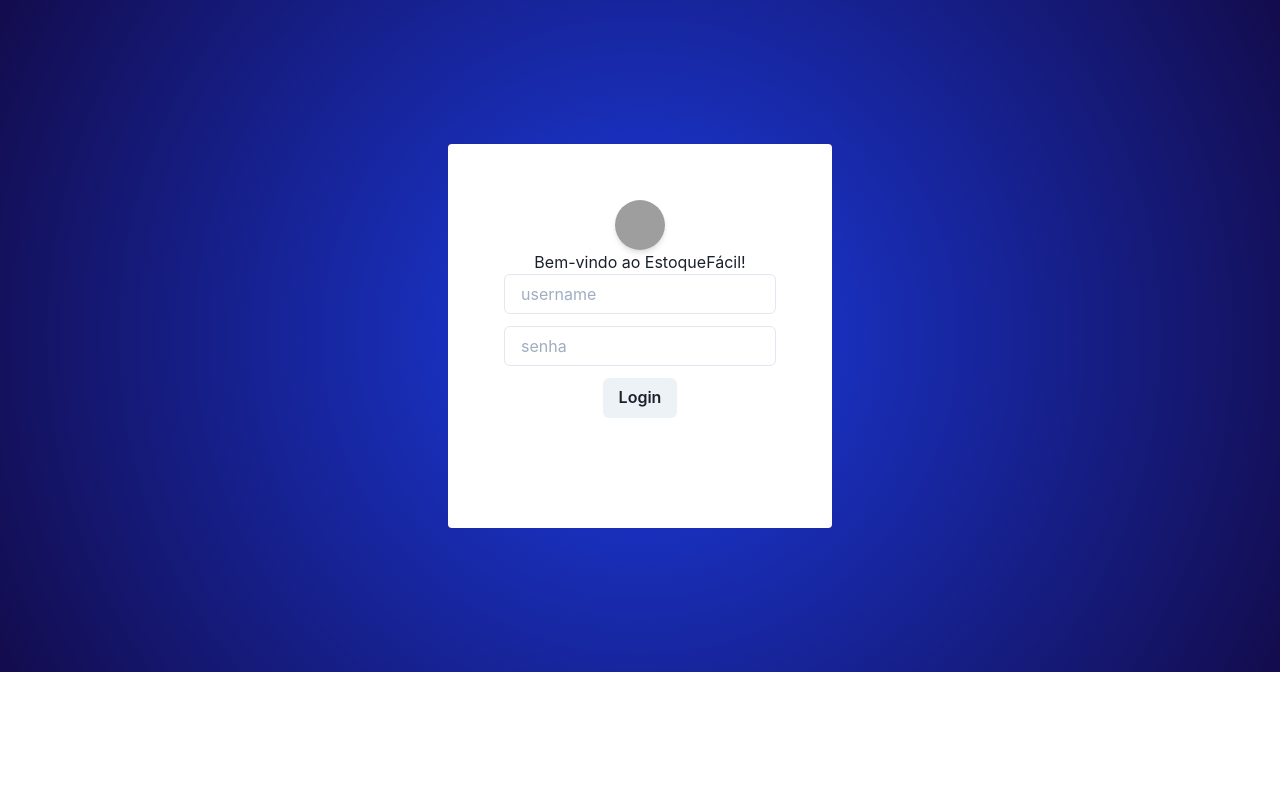
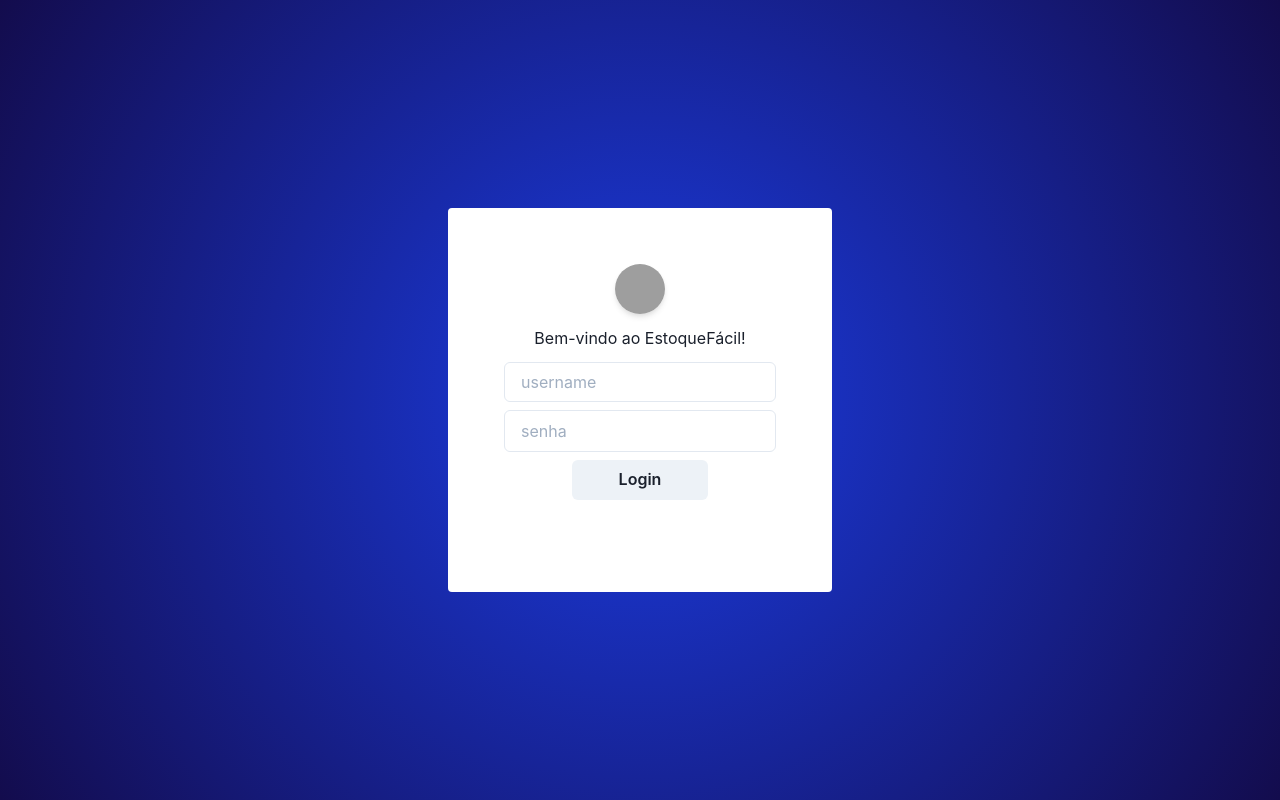
Before and after one commit to nathaliebsl/flowtalents-desafio2, a Next.js app: page / in a window 1280 px wide. Built offline with nearby package versions, Linux system fonts and the light colour scheme; grey boxes are pictures that could not be loaded.

Commit message:
atualizando Home

```diff
--- a/components/FormularioLogin/FormularioLogin.jsx
+++ b/components/FormularioLogin/FormularioLogin.jsx
@@ -7,22 +7,27 @@ import {
   InputGroup,
   Button,
   Image,
+  Text,
 } from "@chakra-ui/react";
 import Link from "next/link";
 
 function FormularioLogin() {
   return (
     <Flex
-      // position="relative"
+      position="fixed"
+      bottom="0"
+      top="0"
+      right="0"
+      left="0"
       // display="flex"
       // justify="center"
       // align="center"
       // flexWrap="wrap"
       bgColor="rgb(27,60,227);
     background: radial-gradient(circle, rgba(27,60,227,1) 0%, rgba(19,12,77,1) 100%);"
-      margin="0"
-      minH="2xl"
-      height="auto"
+      // margin="0"
+      minH="100%"
+      height="100%"
       width="full"
     >
       <Container
@@ -48,8 +53,8 @@ function FormularioLogin() {
           fallbackSrc="https://via.placeholder.com/150"
           alt="login vector"
         />
-        Bem-vindo ao EstoqueFácil!
-        <Stack h="auto" w="100%" justify="center" align="center" spacing={3}>
+        <Text p="3"> Bem-vindo ao EstoqueFácil! </Text>
+        <Stack h="auto" w="100%" spacing={2}>
           <InputGroup>
             <Input
               required
@@ -60,11 +65,18 @@ function FormularioLogin() {
           </InputGroup>
 
           <InputGroup>
-            <Input required type="senha" placeholder="senha" />
+            <Input
+              boxSizing="content-box"
+              required
+              type="senha"
+              placeholder="senha"
+            />
           </InputGroup>
-          <Link className="login-link" href="/conta" as="/minhaconta">
-            <Button>Login</Button>
-          </Link>
+          <InputGroup justifyContent="center">
+            <Link className="login-link" href="/conta" as="/minhaconta">
+              <Button w="50%">Login</Button>
+            </Link>
+          </InputGroup>
         </Stack>
       </Container>
     </Flex>
```
